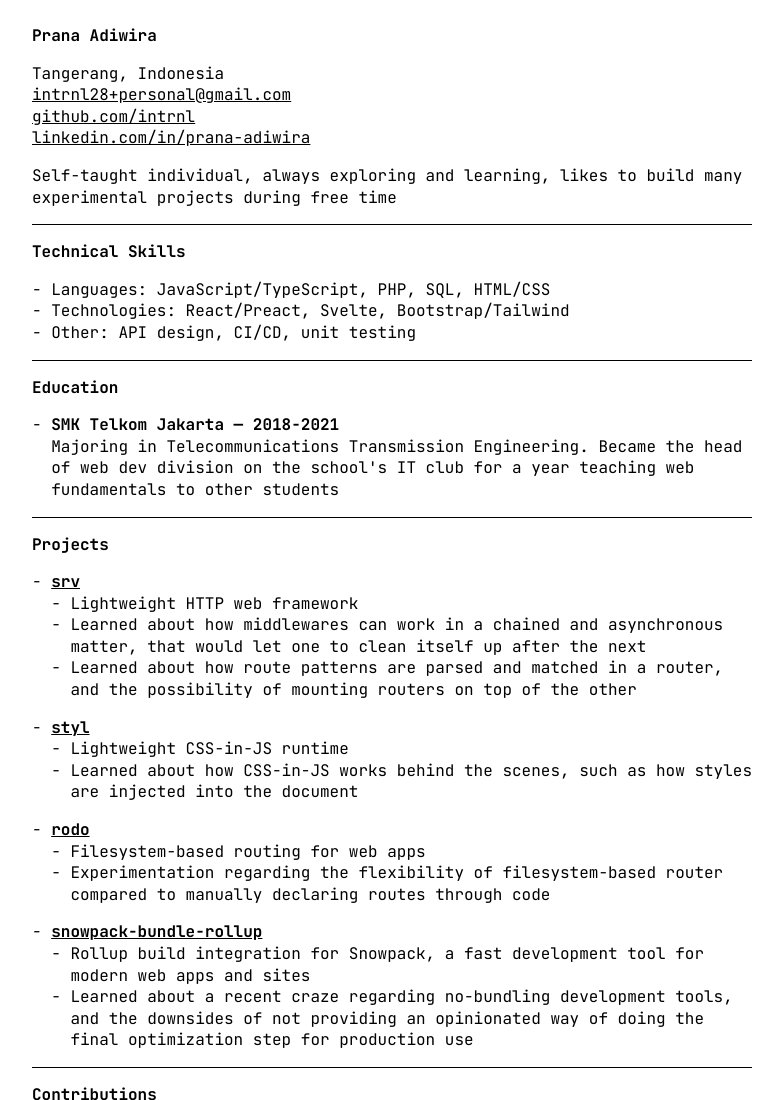
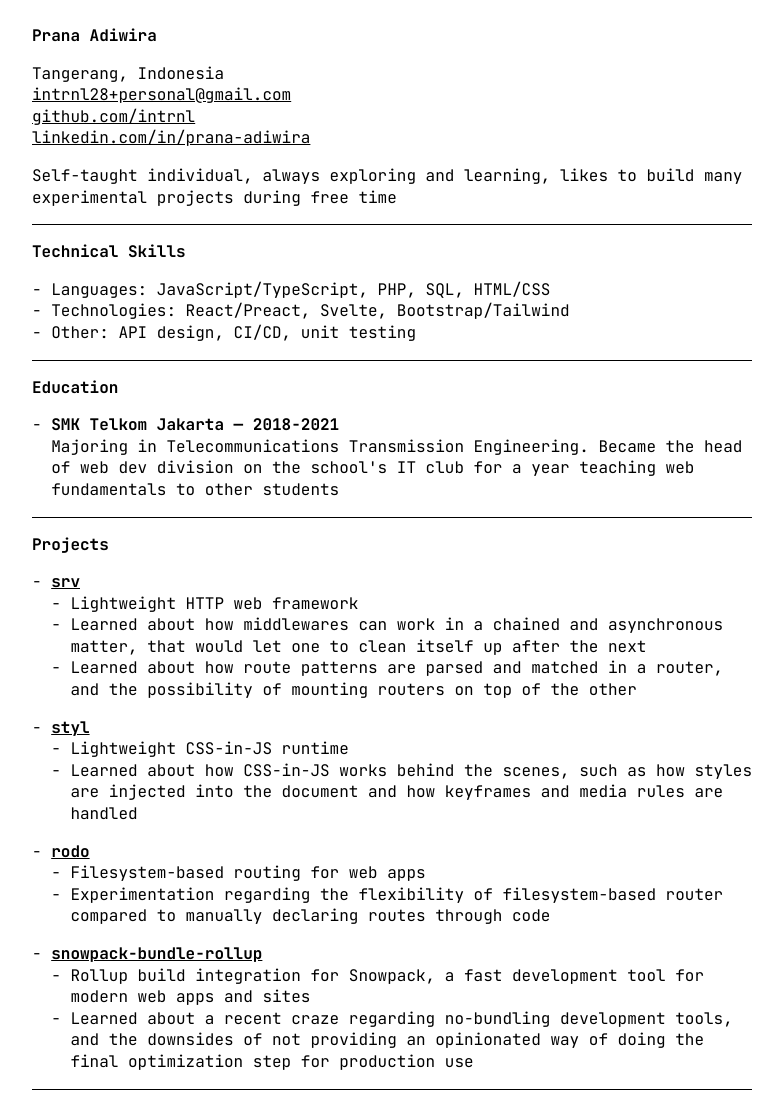
Before and after one commit to intrnl/cv, a plain HTML site: page index.html in a window 1280 px wide. Shown: the top 1100 px of the page, without its empty margins (248-1031 px from the left). Drawn offline with Linux system fonts and the light colour scheme.

Commit message:
more details

```diff
--- a/index.html
+++ b/index.html
@@ -66,7 +66,8 @@
             <li>Lightweight CSS-in-JS runtime</li>
             <li>
               Learned about how CSS-in-JS works behind the scenes, such as how styles
-              are injected into the document
+              are injected into the document and how keyframes and media rules are
+              handled
             </li>
           </ul>
         </li>
```
